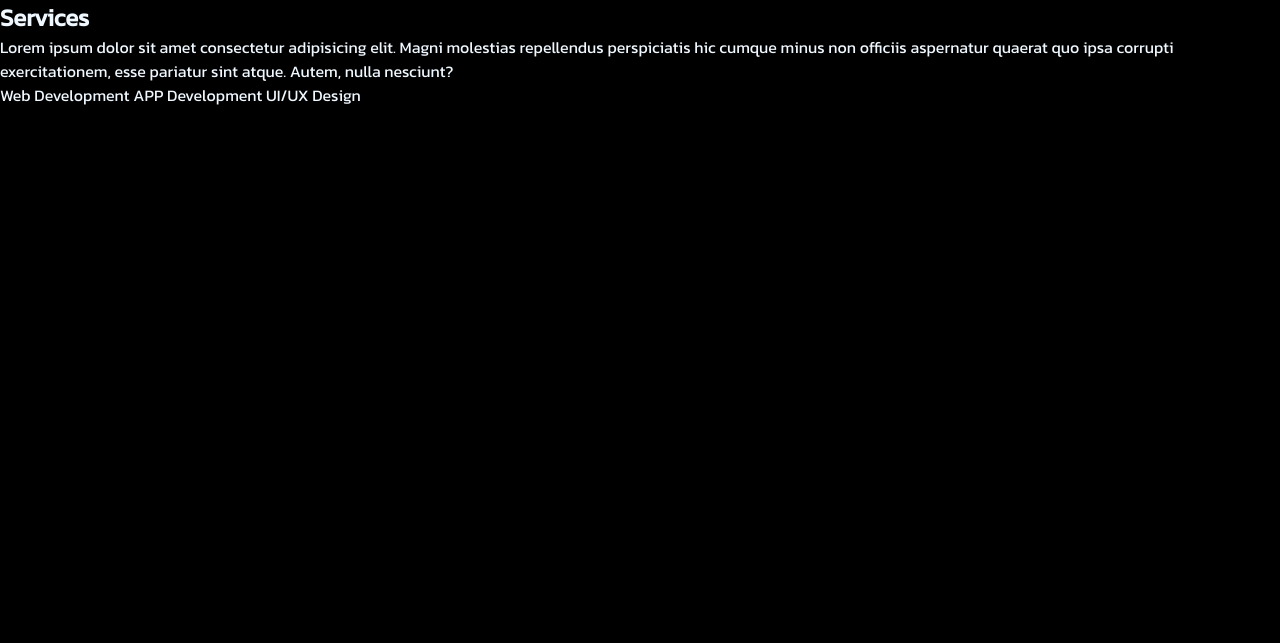
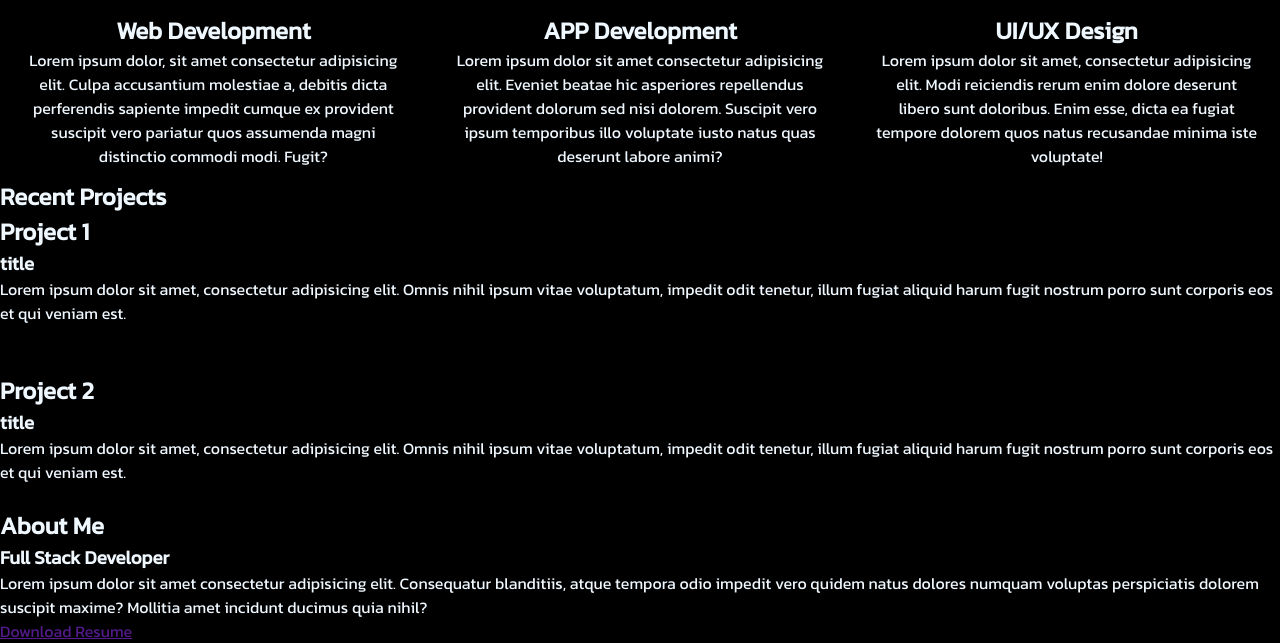
Before and after one commit to Kramsden95/LLMM, a plain HTML site: page index.html in a window 1280 px wide. Shown: the part 814-1457 px from the top of the page. Before the commit the page ends 921 px from the top, so only its background shows below. Drawn offline with Linux system fonts and the light colour scheme.

Commit message:
Add files via upload

```diff
--- a/dam.css
+++ b/dam.css
@@ -19,6 +19,9 @@ body {
 header {
     background-color: rgb(0, 250, 250, .3);
     padding: 20px;
+    position: fixed;
+    top: 0;
+    width: 100vw;
 }
 
 .headerMenu {
@@ -101,3 +104,31 @@ header li:hover {
     transition: 0.5s;
     color: black;
 }
+
+#Services {
+    text-align: center;
+}
+
+.servicesCards {
+    display: flex;
+    justify-content: space-around;
+}
+
+.servicesHeader {
+    align-items: center;
+    margin: 0 20%;
+}
+
+.servicesHeader h1 {
+    font-size: 30px;
+    color: crimson;
+    text-shadow: 1px 1px 2px red, 0 0 1em blue, 0 0 0.2em blue;
+}
+
+.card {
+    width: 80%;
+    box-shadow: 0 4px 8px 0 rgba(0, 0, 0, 0.2), 0 6px 20px 0 rgba(0, 0, 0, 0.19);
+    padding: 10px 20px;
+    border: solid 1px black;
+
+}
--- a/index.html
+++ b/index.html
@@ -5,7 +5,7 @@
     <meta charset="UTF-8">
     <meta name="viewport" content="width=device-width, initial-scale=1.0">
     <link rel="stylesheet" href="dam.css">
-    <title>DAM</title>
+    <title>Kane Ramsden</title>
     <link rel="browser icon" href="images/KTI_icon.png" type="image/x-icon">
     <link rel="preconnect" href="https://fonts.googleapis.com">
     <link rel="preconnect" href="https://fonts.gstatic.com" crossorigin>
@@ -51,20 +51,100 @@
             </ul>
         </nav>
     </header>
+    <div class="sections">
         <section id="Home">
             <img src="images/KTI_logo.png" alt="KTI logo" width="500px">
             <h2>Hello, I'm Kane Ramsden</h2>
             <h1>FULL STACK DEVELOPER</h1>
             <br>
-        <a href="#Portfolio"><div class="Portfolio">Portfolio</div></a>
+            <a href="#Portfolio">
+                <div class="Portfolio">Portfolio</div>
+            </a>
         </section>
         <section id="Services">
+            <div class="servicesHeader">
                 <h1>Services</h1>
-        <p>Lorem ipsum dolor sit amet consectetur adipisicing elit. Magni molestias repellendus perspiciatis hic cumque minus non officiis aspernatur quaerat quo ipsa corrupti exercitationem, esse pariatur sint atque. Autem, nulla nesciunt?</p>
-        <card>Web Development</card>
-        <card>APP Development</card>
-        <card>UI/UX Design</card>
+                <p>Lorem ipsum dolor sit amet consectetur adipisicing elit. Magni molestias repellendus perspiciatis hic
+                    cumque
+                    minus non officiis aspernatur quaerat quo ipsa corrupti exercitationem, esse pariatur sint atque.
+                    Autem,
+                    nulla nesciunt?</p>
+            </div>
+            <div class="servicesCards">
+                <div class="card">
+                    <h2>Web Development</h2>
+                    <p>Lorem ipsum dolor, sit amet consectetur adipisicing elit. Culpa accusantium molestiae a, debitis
+                        dicta
+                        perferendis sapiente impedit cumque ex provident suscipit vero pariatur quos assumenda magni
+                        distinctio
+                        commodi modi. Fugit?</p>
+                </div>
+                <div class="card">
+                    <h2>APP Development</h2>
+                    <p>Lorem ipsum dolor sit amet consectetur adipisicing elit. Eveniet beatae hic asperiores
+                        repellendus
+                        provident dolorum sed nisi dolorem. Suscipit vero ipsum temporibus illo voluptate iusto natus
+                        quas
+                        deserunt labore animi?</p>
+                </div>
+                <div class="card">
+                    <h2>UI/UX Design</h2>
+                    <p>Lorem ipsum dolor sit amet, consectetur adipisicing elit. Modi reiciendis rerum enim dolore
+                        deserunt
+                        libero sunt doloribus. Enim esse, dicta ea fugiat tempore dolorem quos natus recusandae minima
+                        iste
+                        voluptate!</p>
+                </div>
+            </div>
         </section>
+        <section id="#Projects">
+            <div class="projectsHeader">
+                <h1>Recent Projects</h1>
+            </div>
+            <div class="projectDisplay">
+                <div class="projectDescription">
+                    <h2>Project 1</h2>
+                    <h3>title</h3>
+                    <p>Lorem ipsum dolor sit amet, consectetur adipisicing elit. Omnis nihil ipsum vitae voluptatum,
+                        impedit odit tenetur, illum fugiat aliquid harum fugit nostrum porro sunt corporis eos et qui
+                        veniam est.</p>
+                </div>
+                <div class="projectImage">
+                    <img src="" alt="">
+                </div>
+                <div class="projectImage">
+                    <img src="" alt="">
+                </div>
+                <div class="projectDescription">
+                    <h2>Project 2</h2>
+                    <h3>title</h3>
+                    <p>Lorem ipsum dolor sit amet, consectetur adipisicing elit. Omnis nihil ipsum vitae voluptatum,
+                        impedit odit tenetur, illum fugiat aliquid harum fugit nostrum porro sunt corporis eos et qui
+                        veniam est.</p>
+                </div>
+            </div>
+        </section>
+        <section id="#About">
+            <div class="imgMe">
+                <img src="" alt="">
+            </div>
+            <div class="aboutHeader">
+                <h1>About Me</h1>
+            </div>
+            <div class="aboutMe">
+                <h3>Full Stack Developer</h3>
+                <p>Lorem ipsum dolor sit amet consectetur adipisicing elit. Consequatur blanditiis, atque tempora odio
+                    impedit vero quidem natus dolores numquam voluptas perspiciatis dolorem suscipit maxime? Mollitia
+                    amet incidunt ducimus quia nihil?</p>
+            </div>
+            <div class="resume">
+                <a href="">Download Resume</a>
+            </div>
+        </section>
+        <section id="#Contact">
+
+        </section>
+    </div>
 </body>
 
 </html>
```
Lines whose indentation alone changed are shown as unchanged.
